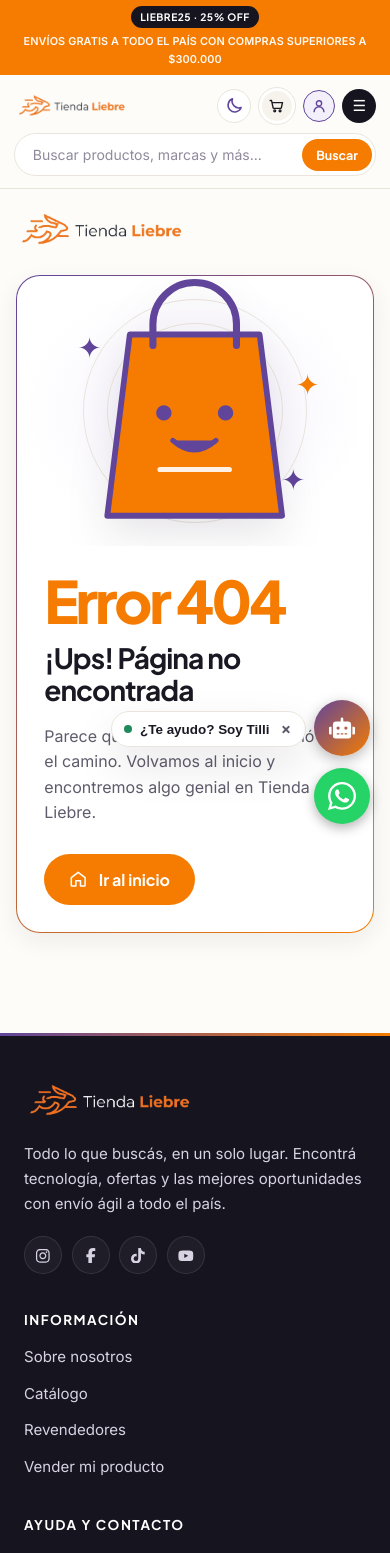
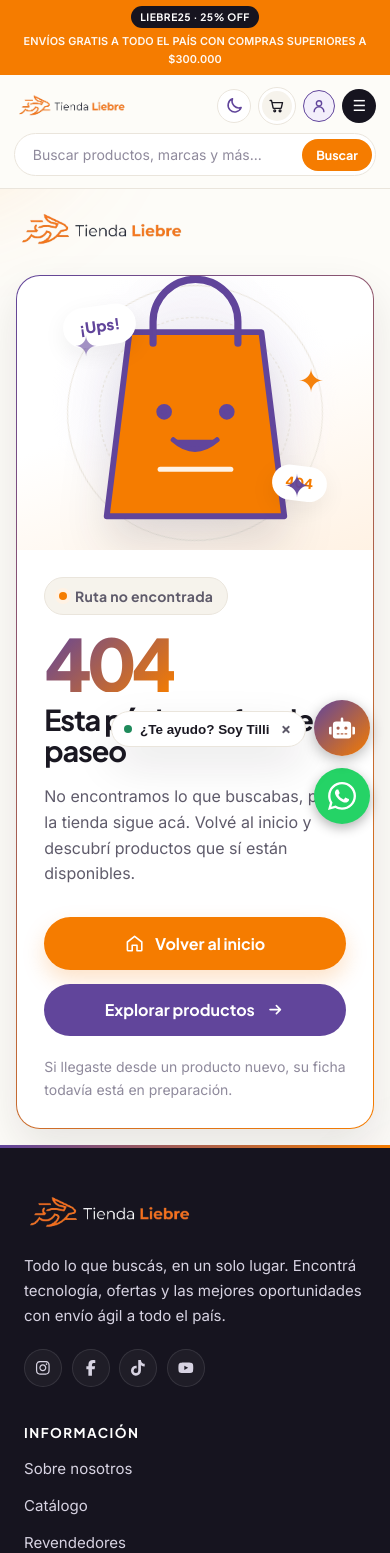
Before and after one commit to micaslo/modulo2-ecommercepro, a React (Vite) app: page /error-404 in a window 390 px wide. Shown: the top 1553 px of the page. Built offline with nearby package versions, Linux system fonts and the light colour scheme.

Commit message:
feat: enhance 404 error page with improved styling and user guidance

```diff
--- a/src/pages/error404/Error-404.css
+++ b/src/pages/error404/Error-404.css
@@ -1,4 +1,7 @@
 .error404Page {
+  position: relative;
+  isolation: isolate;
+  overflow: hidden;
   min-height: 100vh;
   min-height: 100svh;
   display: grid;
@@ -11,7 +14,34 @@
   line-height: var(--lh-base);
 }
 
+.error404Glow {
+  position: absolute;
+  z-index: 0;
+  border-radius: 50%;
+  filter: blur(80px);
+  opacity: 0.55;
+  pointer-events: none;
+}
+
+.error404GlowOne {
+  top: -14rem;
+  left: -10rem;
+  width: min(46vw, 34rem);
+  aspect-ratio: 1;
+  background: var(--color-primary-light);
+}
+
+.error404GlowTwo {
+  right: -12rem;
+  bottom: -16rem;
+  width: min(42vw, 30rem);
+  aspect-ratio: 1;
+  background: var(--color-secondary);
+}
+
 .error404Brand {
+  position: relative;
+  z-index: 1;
   width: min(100%, var(--container-max));
   margin: 0 auto;
   display: inline-flex;
@@ -43,8 +73,10 @@
 }
 
 .error404Card {
+  position: relative;
+  z-index: 1;
   width: min(100%, var(--container-max));
-  min-height: 35rem;
+  min-height: 36rem;
   justify-self: center;
   display: grid;
   grid-template-columns: 1.05fr 0.95fr;
@@ -55,75 +87,125 @@
   background:
     linear-gradient(var(--bg-surface), var(--bg-surface)) padding-box,
     var(--gradient-border) border-box;
-  box-shadow: var(--shadow-md);
+  box-shadow: var(--shadow-lg);
 }
 
 .error404Copy {
   position: relative;
-  z-index: 1;
+  z-index: 2;
   padding: clamp(2rem, 6vw, 4.75rem);
 }
 
+.error404Badge {
+  width: fit-content;
+  display: inline-flex;
+  align-items: center;
+  gap: 0.5rem;
+  margin-bottom: 1.5rem;
+  padding: 0.42rem 0.85rem;
+  border: 1px solid var(--border-color);
+  border-radius: var(--radius-pill);
+  background: var(--bg-surface-2);
+  color: var(--text-muted);
+  font-family: var(--font-heading);
+  font-size: var(--fs-sm);
+  font-weight: var(--fw-bold);
+  letter-spacing: 0.02em;
+}
+
+.error404BadgeDot {
+  width: 0.5rem;
+  height: 0.5rem;
+  border-radius: 50%;
+  background: var(--color-primary);
+  box-shadow: 0 0 0 4px var(--color-primary-soft);
+}
+
 .error404Code {
-  margin: 0 0 0.85rem;
-  color: var(--color-primary);
+  width: fit-content;
+  margin: 0;
+  background: var(--gradient-violet-orange);
+  background-clip: text;
+  -webkit-background-clip: text;
+  color: transparent;
   font-family: var(--font-heading);
-  font-size: clamp(3.5rem, 7.5vw, 5.5rem);
+  font-size: clamp(5rem, 12vw, 8.5rem);
   font-weight: 800;
-  letter-spacing: -0.055em;
-  line-height: 0.95;
+  letter-spacing: -0.075em;
+  line-height: 0.82;
 }
 
 .error404Copy h1 {
-  max-width: 14ch;
-  margin: 0;
+  max-width: 16ch;
+  margin: 0.75rem 0 0;
   color: var(--text-main);
   font-family: var(--font-heading);
-  font-size: clamp(1.75rem, 3.2vw, 2.4rem);
-  letter-spacing: -0.035em;
-  line-height: 1.12;
+  font-size: clamp(1.9rem, 3.4vw, 2.65rem);
+  letter-spacing: -0.04em;
+  line-height: 1.08;
 }
 
 .error404Description {
-  max-width: 39ch;
-  margin: 1.15rem 0 1.75rem;
+  max-width: 42ch;
+  margin: 1.15rem 0 1.9rem;
   color: var(--text-muted);
   font-size: 1rem;
 }
 
-.error404Home {
-  min-height: 3.2rem;
-  width: fit-content;
+.error404Actions {
+  display: flex;
+  flex-wrap: wrap;
+  align-items: center;
+  gap: 0.85rem;
+}
+
+.error404Home,
+.error404Explore {
+  min-height: 3.3rem;
   display: inline-flex;
   align-items: center;
   justify-content: center;
   gap: 0.7rem;
-  padding: 0.8rem 1.55rem;
-  border-radius: var(--radius-pill);
-  color: var(--color-on-primary);
-  background: var(--color-primary);
+  padding: 0.85rem 1.6rem;
   font-family: var(--font-heading);
-  font-weight: var(--fw-bold);
   text-decoration: none;
-  transition: transform var(--transition), background var(--transition);
+  transition:
+    transform var(--transition),
+    background var(--transition),
+    box-shadow var(--transition);
+}
+
+.error404Home {
+  box-shadow: 0 10px 22px var(--color-primary-ring);
 }
 
 .error404Home:hover {
-  transform: translateY(-2px);
-  background: var(--color-primary-hover);
+  transform: translateY(-3px);
+  box-shadow: 0 14px 28px var(--color-primary-ring);
 }
 
-.error404Home:active {
-  background: var(--color-primary-active);
+.error404Explore:hover {
+  transform: translateY(-3px);
+}
+
+.error404Home:active,
+.error404Explore:active {
   transform: scale(0.98);
 }
 
-.error404Home svg {
-  width: 1.15rem;
+.error404Home svg,
+.error404Explore svg {
+  width: 1.2rem;
   stroke: currentColor;
   stroke-width: 2;
   stroke-linecap: round;
   stroke-linejoin: round;
+}
+
+.error404Hint {
+  margin: 1.25rem 0 0;
+  color: var(--text-subtle);
+  font-size: var(--fs-sm);
 }
 
 .error404Page a:focus-visible {
@@ -137,31 +219,44 @@
   display: grid;
   place-items: center;
   overflow: hidden;
-  background: radial-gradient(ellipse at center, var(--color-secondary-soft), transparent 68%);
+  background:
+    radial-gradient(circle at 50% 46%, var(--color-secondary-soft), transparent 62%),
+    linear-gradient(160deg, transparent 45%, var(--color-primary-soft));
 }
 
-.error404Art::before,
-.error404Art::after {
-  content: "";
+.error404Orbit {
   position: absolute;
-  aspect-ratio: 1;
   border: 1px solid var(--border-color);
   border-radius: 50%;
+  pointer-events: none;
 }
 
-.error404Art::before {
-  width: min(34vw, 24rem);
+.error404OrbitOne {
+  width: min(34vw, 25rem);
+  aspect-ratio: 1;
+  animation: error404Spin 28s linear infinite;
 }
-.error404Art::after {
-  width: min(27vw, 19rem);
+
+.error404OrbitTwo {
+  width: min(26vw, 19rem);
+  aspect-ratio: 1;
+  border-style: dashed;
+  animation: error404Spin 22s linear infinite reverse;
+}
+
+.error404BagWrap {
+  position: relative;
+  z-index: 1;
+  display: grid;
+  place-items: center;
+  width: min(82%, 23rem);
+  animation: error404Float 5s ease-in-out infinite;
 }
 
 .error404Bag {
-  position: relative;
-  z-index: 1;
-  width: min(82%, 22rem);
+  width: 100%;
   overflow: visible;
-  filter: drop-shadow(0 1rem 1.25rem rgb(26 24 34 / 0.1));
+  filter: drop-shadow(0 1.5rem 1.5rem rgb(26 24 34 / 0.14));
 }
 
 .error404BagBody {
@@ -191,26 +286,181 @@
   stroke-linecap: round;
 }
 
+.error404Tag {
+  position: absolute;
+  z-index: 2;
+  display: grid;
+  place-items: center;
+  border-radius: var(--radius-pill);
+  background: var(--bg-surface);
+  box-shadow: var(--shadow-md);
+  font-family: var(--font-heading);
+  font-weight: 800;
+  white-space: nowrap;
+}
+
+.error404TagOne {
+  top: 12%;
+  left: -6%;
+  padding: 0.5rem 1rem;
+  color: var(--color-secondary);
+  font-size: 0.95rem;
+  transform: rotate(-8deg);
+}
+
+.error404TagTwo {
+  right: -6%;
+  bottom: 17%;
+  padding: 0.4rem 0.85rem;
+  color: var(--color-primary);
+  font-size: 0.85rem;
+  transform: rotate(7deg);
+}
+
 .error404Spark {
   position: absolute;
-  z-index: 1;
+  z-index: 2;
   color: var(--color-primary);
   font-size: 1.8rem;
+  animation: error404Twinkle 3.2s ease-in-out infinite;
 }
 
 .error404SparkOne {
-  top: 18%;
-  left: 17%;
+  top: 17%;
+  left: 16%;
   color: var(--color-secondary);
 }
 .error404SparkTwo {
-  top: 32%;
-  right: 15%;
+  top: 30%;
+  right: 14%;
+  animation-delay: 0.7s;
 }
 .error404SparkThree {
-  bottom: 16%;
-  right: 19%;
+  bottom: 15%;
+  right: 18%;
   color: var(--color-secondary);
+  animation-delay: 1.4s;
+}
+
+@keyframes error404Float {
+  0%,
+  100% {
+    transform: translateY(0);
+  }
+  50% {
+    transform: translateY(-0.85rem);
+  }
+}
+
+@keyframes error404Spin {
+  to {
+    transform: rotate(360deg);
+  }
+}
+
+@keyframes error404Twinkle {
+  0%,
+  100% {
+    opacity: 0.45;
+    transform: scale(0.9);
+  }
+  50% {
+    opacity: 1;
+    transform: scale(1.12);
+  }
+}
+
+:root[data-theme="dark"] .error404Card {
+  background:
+    linear-gradient(var(--bg-surface), var(--bg-surface)) padding-box,
+    linear-gradient(135deg, var(--color-secondary), var(--border-strong)) border-box;
+}
+
+:root[data-theme="dark"] .error404GlowOne {
+  background: var(--color-secondary);
+  opacity: 0.38;
+}
+
+:root[data-theme="dark"] .error404GlowTwo {
+  background: var(--color-info);
+  opacity: 0.28;
+}
+
+:root[data-theme="dark"] .error404BadgeDot {
+  background: var(--color-secondary);
+  box-shadow: 0 0 0 4px var(--color-secondary-soft);
+}
+
+:root[data-theme="dark"] .error404Code {
+  background: linear-gradient(135deg, var(--color-secondary), var(--text-main));
+  background-clip: text;
+  -webkit-background-clip: text;
+  color: transparent;
+}
+
+:root[data-theme="dark"] .error404Home {
+  background: var(--color-secondary);
+  color: var(--color-on-secondary);
+  box-shadow: 0 10px 22px rgb(131 102 196 / 0.32);
+}
+
+:root[data-theme="dark"] .error404Home:hover {
+  background: var(--color-secondary-hover);
+  box-shadow: 0 14px 28px rgb(131 102 196 / 0.38);
+}
+
+:root[data-theme="dark"] .error404Home:active {
+  background: var(--color-secondary-active);
+}
+
+:root[data-theme="dark"] .error404Explore {
+  border: 1px solid var(--border-strong);
+  background: var(--bg-surface-2);
+  color: var(--text-main);
+}
+
+:root[data-theme="dark"] .error404Explore:hover {
+  background: var(--bg-dark-2);
+}
+
+:root[data-theme="dark"] .error404Art {
+  background:
+    radial-gradient(circle at 50% 46%, var(--color-secondary-soft), transparent 64%),
+    linear-gradient(160deg, transparent 45%, var(--bg-surface-2));
+}
+
+:root[data-theme="dark"] .error404BagBody {
+  fill: var(--color-secondary);
+  stroke: var(--text-main);
+}
+
+:root[data-theme="dark"] .error404BagHandle,
+:root[data-theme="dark"] .error404BagFace,
+:root[data-theme="dark"] .error404BagSmile {
+  stroke: var(--text-main);
+}
+
+:root[data-theme="dark"] .error404BagFace {
+  fill: var(--text-main);
+}
+
+:root[data-theme="dark"] .error404BagDetail {
+  stroke: var(--bg-surface);
+}
+
+:root[data-theme="dark"] .error404Spark,
+:root[data-theme="dark"] .error404TagOne,
+:root[data-theme="dark"] .error404TagTwo {
+  color: var(--color-secondary);
+}
+
+:root[data-theme="dark"] .error404SparkOne,
+:root[data-theme="dark"] .error404SparkThree {
+  color: var(--text-main);
+}
+
+:root[data-theme="dark"] .error404Page a:focus-visible {
+  outline-color: var(--color-secondary);
 }
 
 @media (max-width: 760px) {
@@ -225,37 +475,58 @@
 
   .error404Art {
     grid-row: 1;
-    min-height: clamp(15rem, 55vw, 21rem);
+    min-height: clamp(16rem, 58vw, 22rem);
   }
 
-  .error404Bag {
-    width: min(65%, 17rem);
+  .error404BagWrap {
+    width: min(66%, 18rem);
   }
-  .error404Art::before {
-    width: 14rem;
+
+  .error404OrbitOne {
+    width: 16rem;
   }
-  .error404Art::after {
-    width: 11rem;
+  .error404OrbitTwo {
+    width: 12rem;
   }
+
   .error404Copy {
     padding: clamp(1.6rem, 7vw, 2.75rem);
   }
+
+  .error404Badge {
+    margin-bottom: 1.1rem;
+  }
+
   .error404Code {
-    font-size: clamp(3.5rem, 15vw, 5rem);
+    font-size: clamp(4.5rem, 18vw, 6rem);
   }
 }
 
-@media (max-width: 380px) {
-  .error404Home {
+@media (max-width: 520px) {
+  .error404Actions {
+    flex-direction: column;
+    align-items: stretch;
+  }
+
+  .error404Home,
+  .error404Explore {
     width: 100%;
   }
+
   .error404Copy h1 {
-    font-size: 1.65rem;
+    font-size: 1.8rem;
   }
 }
 
 @media (prefers-reduced-motion: reduce) {
-  .error404Home {
+  .error404Home,
+  .error404Explore {
     transition: none;
   }
+
+  .error404BagWrap,
+  .error404Orbit,
+  .error404Spark {
+    animation: none;
+  }
 }
--- a/src/pages/error404/Error-404.tsx
+++ b/src/pages/error404/Error-404.tsx
@@ -1,3 +1,4 @@
+import { Link } from 'react-router-dom'
 import './Error-404.css'
 import logoDarkText from '../../assets/images/logo/tl-imagotype-black.webp'
 import logoWhiteText from '../../assets/images/logo/tl-imagotype-white.webp'
@@ -9,7 +10,10 @@ type Error404Props = {
 export default function Error404({ homeHref = '/' }: Error404Props) {
   return (
     <main className="error404Page">
-      <a className="error404Brand" href={homeHref} aria-label="Tienda Liebre, ir al inicio">
+      <span className="error404Glow error404GlowOne" aria-hidden="true" />
+      <span className="error404Glow error404GlowTwo" aria-hidden="true" />
+
+      <Link className="error404Brand" to={homeHref} aria-label="Tienda Liebre, ir al inicio">
         <img
           src={logoDarkText}
           alt="Tienda Liebre"
@@ -20,28 +24,52 @@ export default function Error404({ homeHref = '/' }: Error404Props) {
           alt="Tienda Liebre"
           className="error404BrandLogo error404BrandLogoDark"
         />
-      </a>
+      </Link>
 
       <section className="error404Card" aria-labelledby="error404-title">
         <div className="error404Copy">
-          <p className="error404Code">Error 404</p>
-          <h1 id="error404-title">¡Ups! Página no encontrada</h1>
+          <span className="error404Badge">
+            <span className="error404BadgeDot" aria-hidden="true" />
+            Ruta no encontrada
+          </span>
+
+          <p className="error404Code" aria-hidden="true">404</p>
+          <h1 id="error404-title">Esta página se fue de paseo</h1>
           <p className="error404Description">
-            Parece que este producto se perdió en el camino. Volvamos al inicio y
-            encontremos algo genial en Tienda Liebre.
+            No encontramos lo que buscabas, pero la tienda sigue acá. Volvé al inicio
+            y descubrí productos que sí están disponibles.
           </p>
-          <a className="error404Home" href={homeHref}>
+
+          <div className="error404Actions">
+            <Link className="btnPrimary error404Home" to={homeHref}>
               <svg viewBox="0 0 24 24" fill="none" aria-hidden="true">
                 <path d="m3 10 9-7 9 7v10a1 1 0 0 1-1 1h-5v-7H9v7H4a1 1 0 0 1-1-1V10Z" />
               </svg>
-            <span>Ir al inicio</span>
-          </a>
+              <span>Volver al inicio</span>
+            </Link>
+            <Link className="btnSecondary error404Explore" to="/productos">
+              <span>Explorar productos</span>
+              <svg viewBox="0 0 24 24" fill="none" aria-hidden="true">
+                <path d="M5 12h13m-5-5 5 5-5 5" />
+              </svg>
+            </Link>
+          </div>
+
+          <p className="error404Hint">
+            Si llegaste desde un producto nuevo, su ficha todavía está en preparación.
+          </p>
         </div>
 
         <div className="error404Art" aria-hidden="true">
+          <span className="error404Orbit error404OrbitOne" />
+          <span className="error404Orbit error404OrbitTwo" />
           <span className="error404Spark error404SparkOne">✦</span>
           <span className="error404Spark error404SparkTwo">✦</span>
           <span className="error404Spark error404SparkThree">✦</span>
+
+          <div className="error404BagWrap">
+            <span className="error404Tag error404TagOne">¡Ups!</span>
+            <span className="error404Tag error404TagTwo">404</span>
             <svg className="error404Bag" viewBox="0 0 360 420" fill="none">
               <path className="error404BagBody" d="M79 91h202l35 282H44L79 91Z" />
               <path className="error404BagHandle" d="M115 108V75a65 65 0 0 1 130 0v33" />
@@ -51,6 +79,7 @@ export default function Error404({ homeHref = '/' }: Error404Props) {
               <path className="error404BagDetail" d="M126 301h108" />
             </svg>
           </div>
+        </div>
       </section>
     </main>
   )
```
Lines whose indentation alone changed are shown as unchanged.
